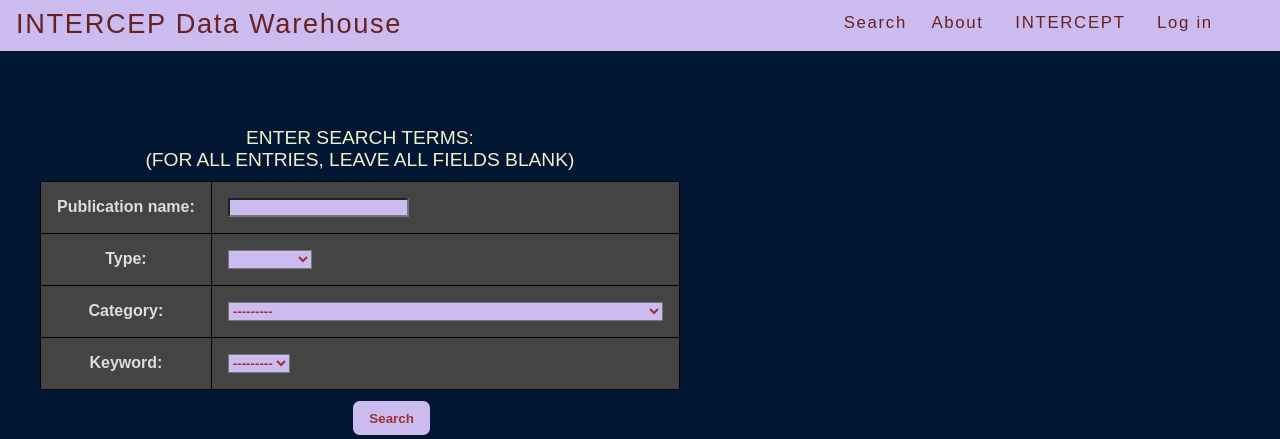
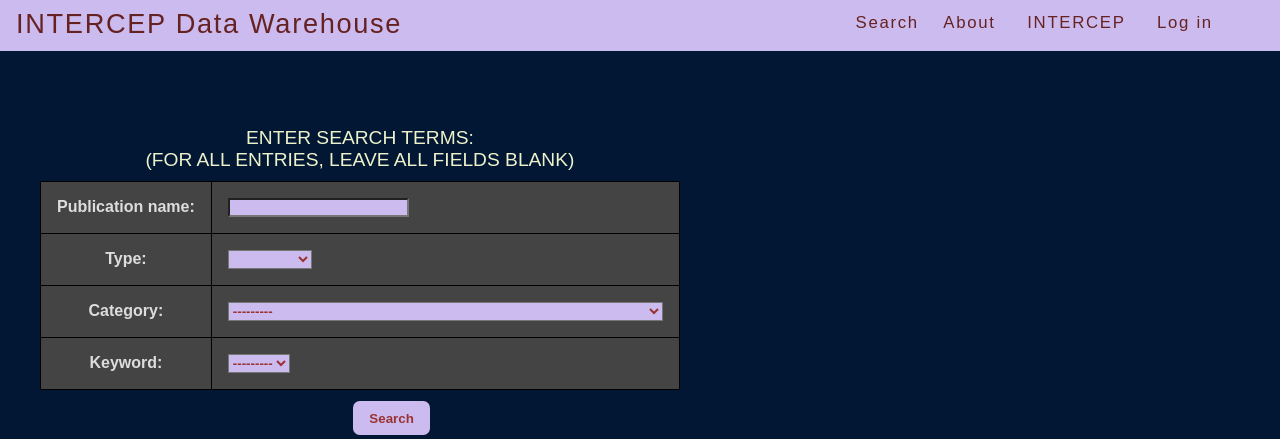
Before and after one commit to gcallah/biblio_engine, a Django app: page /berkeley/ in a window 1280 px wide. Shown: the top 439 px of the page. Run offline with Django 3.2, Linux system fonts and the light colour scheme; data comes from the database, SQL or seed files in the repository; data that the repository does not hold is empty.

Commit message:
Correction to menu

```diff
--- a/berkeley/templates/base.html
+++ b/berkeley/templates/base.html
@@ -23,7 +23,7 @@
                 &nbsp;&nbsp;
  		<a href="berkeley/about">About</a>
 		&nbsp; &nbsp;
-		<a href="http://www.intercep.nyu.edu">INTERCEPT</a>
+		<a href="http://www.intercep.nyu.edu">INTERCEP</a>
                 &nbsp; &nbsp;
                 <a href="http://www.thedevopscourse.com/participants/login">Log in</a>
            </div>
```
